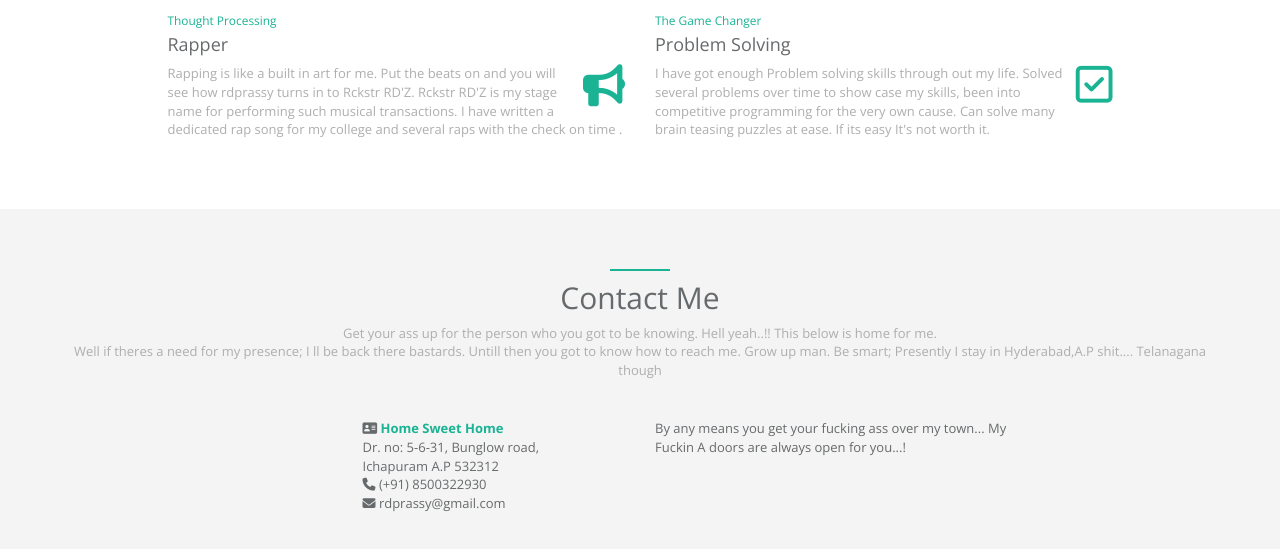
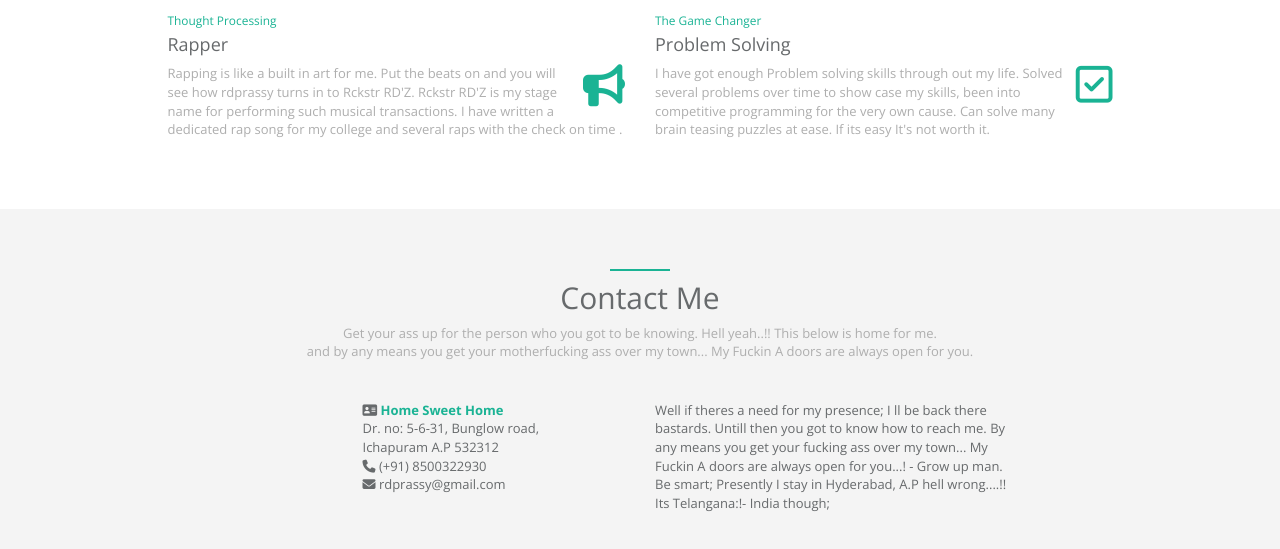
Before and after one commit to rdprassy/portfolio, a plain HTML site: page index.html in a window 1280 px wide. Shown: the part 5870-6419 px from the top of the page. Drawn offline with nearby package versions, Linux system fonts and the light colour scheme.

Commit message:
revert back the last changes

```diff
--- a/index.html
+++ b/index.html
@@ -518,8 +518,7 @@
             <div class="col-lg-12 text-center">
                 <div class="navy-line"></div>
                 <h1>Contact Me</h1>
-                <p>Get your ass up for the person who you got to be knowing. Hell yeah..!! This below is home for me. <br/> Well if theres a need for my presence; I ll be back there bastards. Untill then you got to know how to reach me.
-                    Grow up man. Be smart; Presently I stay in Hyderabad,A.P shit.... Telanagana though </p>
+                <p> Get your ass up for the person who you got to be knowing. Hell yeah..!! This below is home for me. <br/>and by any means you get your motherfucking ass over my town... My Fuckin A doors are always open for you.</p>
             </div>
         </div>
         <div class="row m-b-lg">
@@ -535,7 +534,8 @@
             </div>
             <div class="col-lg-4">
                 <p class="text-color">
-                    By any means you get your fucking ass over my town... My Fuckin A doors are always open for you...!
+                     Well if theres a need for my presence; I ll be back there bastards. Untill then you got to know how to reach me.                  By any means you get your fucking ass over my town... My Fuckin A doors are always open for you...!
+ -                    Grow up man. Be smart; Presently I stay in Hyderabad, A.P hell wrong....!! Its Telangana:!- India though;
                 </p>
             </div>
         </div>
```
